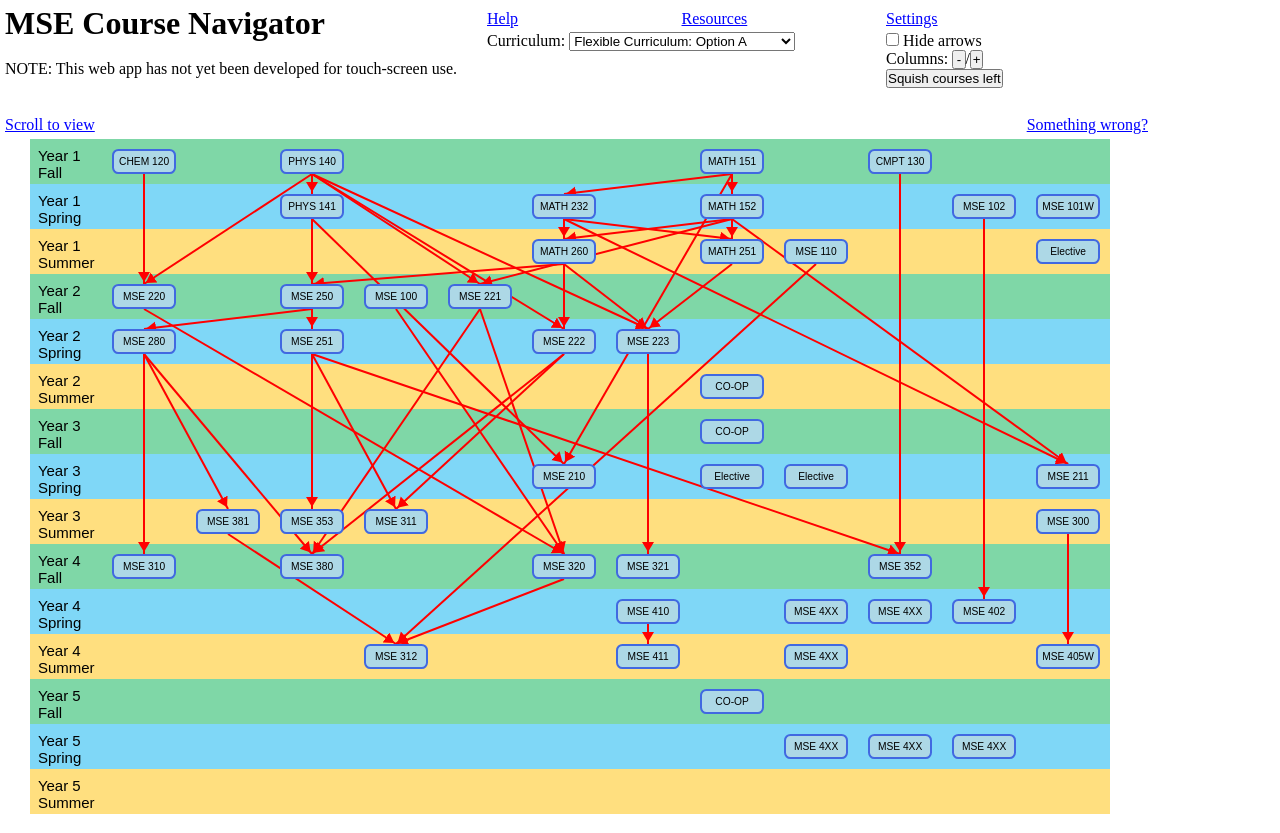
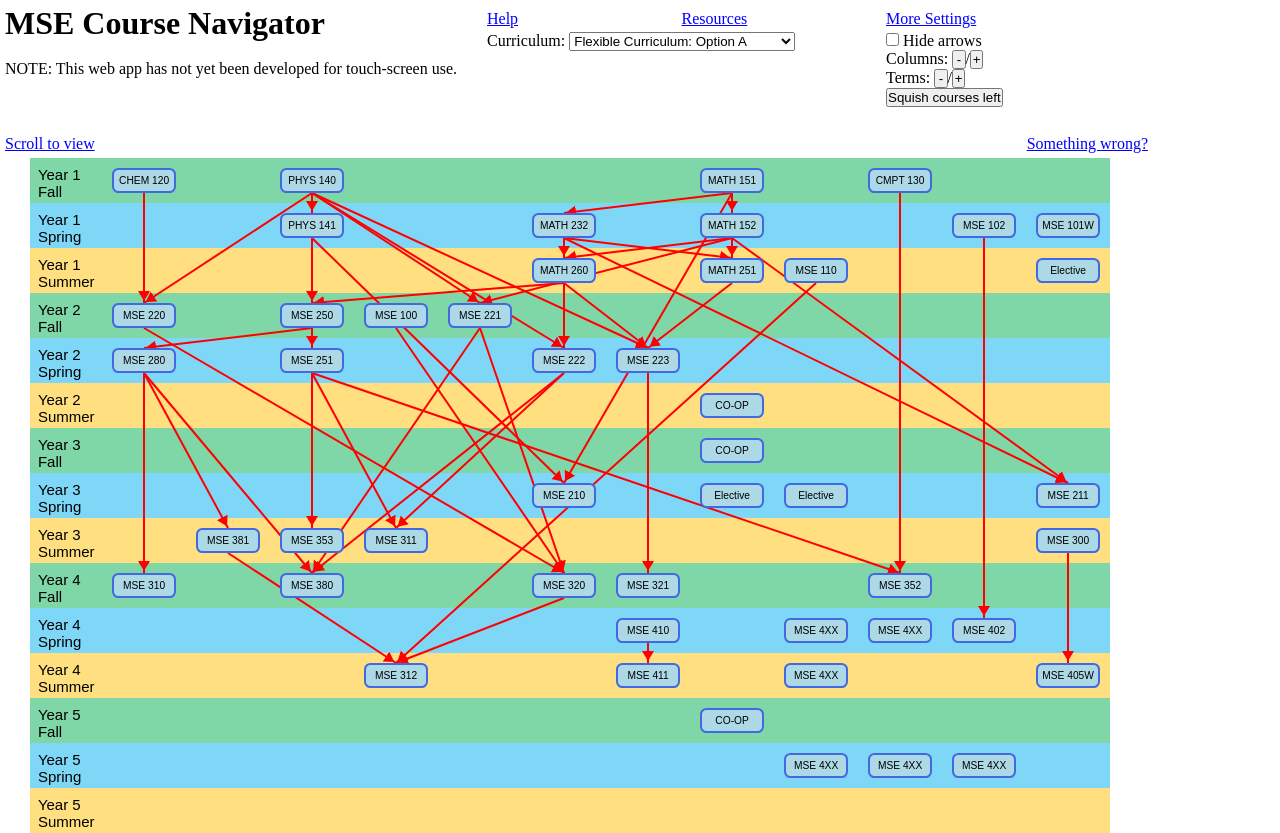
Before and after one commit to jkhamanishi/course-navigator, a plain HTML site: page index.html in a window 1280 px wide. Shown: the top 833 px of the page. Drawn offline with nearby package versions, Linux system fonts and the light colour scheme; no server answers.

Commit message:
Added "more terms" feature

```diff
--- a/index.html
+++ b/index.html
@@ -55,7 +55,7 @@
 </div>
 
 <div id="menu2" class="menu">
-    <a onclick="showDialogBox('settingsDialogBox')">Settings</a><br>
+    <a onclick="showDialogBox('settingsDialogBox')">More Settings</a><br>
     <div style="display: block; height: 0.25em;"></div>
 
     <input type="checkbox" id="hideArrows" name="hideArrows" onchange="orientAllArrows(2)">
@@ -63,6 +63,9 @@
 
     <span>Columns: </span>
     <button type="button" style="width: 1em" onclick="removeColumn()">-</button>/<button type="button" style="width: 1em" onclick="addColumn()">+</button><br>
+
+    <span>Terms: </span>
+    <button type="button" style="width: 1em" onclick="removeTerm()">-</button>/<button type="button" style="width: 1em" onclick="addTerm()">+</button><br>
 
     <button type="button" id="squish" onclick="squish()">Squish courses left</button><br>
     <div><input type="checkbox" id="constantSquishing" name="constantSquishing" onchange="squish()">
--- a/js/gridLoader.js
+++ b/js/gridLoader.js
@@ -531,24 +531,45 @@ function squish() {
 // --- Add/Remove Columns ---
 // --------------------------
 
-
 function addColumn(){
     var newCurriculum = exportCurriculum(false).replace(/\n/g, ",\n")+",";
     loadGrid(csv2jsData(newCurriculum,4));
 }
 
-
 function removeColumn(){
     var rows, columns;
     [rows, columns] = getGridSize();
-
     for (var i=0; i<rows; i++){ // for every row
         if (docEle("empty"+(i)+"-"+(columns-1)).firstChild) {
-            alert("Last column contains a course and can not be deleted.")
+            alert("Last column contains at least one course and can not be deleted.")
             return
         }
     }
-
     var newCurriculum = exportCurriculum(false).replace(/,\n/g, "\n").slice(0, -1);
     loadGrid(csv2jsData(newCurriculum,4));
 }
+
+
+// --- Add/Remove Terms ---
+// ------------------------
+
+function addTerm(){
+    var rows, columns;
+    [rows, columns] = getGridSize();
+    var newCurriculum = exportCurriculum(false)+"\n"+",".repeat(rows);
+    loadGrid(csv2jsData(newCurriculum,4));
+}
+
+function removeTerm(){
+    var rows, columns;
+    [rows, columns] = getGridSize();
+    for (var i=0; i<columns; i++){ // for every column
+        if (docEle("empty"+(rows-1)+"-"+(i)).firstChild) {
+            alert("Last term contains at least one course and can not be deleted.")
+            return
+        }
+    }
+    var oldCurriculum = exportCurriculum(false);
+    var newCurriculum = oldCurriculum.slice(0, oldCurriculum.lastIndexOf('\n'));
+    loadGrid(csv2jsData(newCurriculum,4));
+}
```
